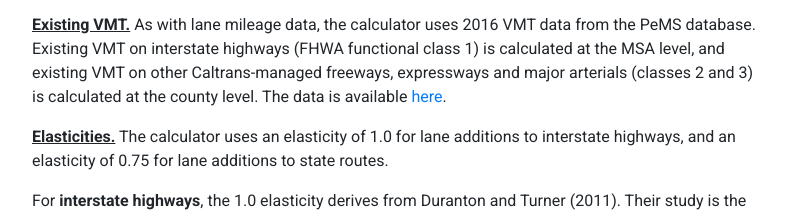
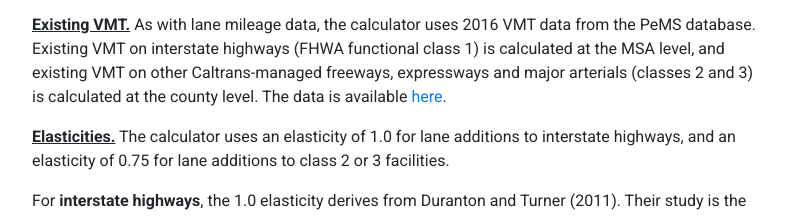
Before and after one commit to wloh33/InducedTravelDemand, a plain HTML site: page about.html in a window 1280 px wide. Shown: the part 2360-2576 px from the top of the page, without its empty margins (243-1034 px from the left). Drawn offline with nearby package versions, Linux system fonts and the light colour scheme.

Commit message:
Text update

```diff
--- a/about.html
+++ b/about.html
@@ -98,7 +98,7 @@
 
           <p><u><strong>Existing VMT.</strong></u> As with lane mileage data, the calculator uses 2016 VMT data from the PeMS database. Existing VMT on interstate highways (FHWA functional class 1) is calculated at the MSA level, and existing VMT on other Caltrans-managed freeways, expressways and major arterials (classes 2 and 3) is calculated at the county level.  The data is available <a href="downloads/Induced-Travel-Calculator-Data.xlsx">here</a>.</p>
 
-          <p><u><strong>Elasticities.</strong></u> The calculator uses an elasticity of 1.0 for lane additions to interstate highways, and an elasticity of 0.75 for lane additions to state routes.</p>
+          <p><u><strong>Elasticities.</strong></u> The calculator uses an elasticity of 1.0 for lane additions to interstate highways, and an elasticity of 0.75 for lane additions to class 2 or 3 facilities.</p>
 
           <p>For <strong>interstate highways</strong>, the 1.0 elasticity derives from Duranton and Turner (2011). Their study is the most recent major study on induced travel in the United States, and is the study that uses the most recent data. Their study used data from 1983, 1993 and 2003 for all MSAs in the United States (with interstates in urbanized areas). Among other modeling, the study used a two-stage least squares regression with three instrumental variables to estimate the elasticity of vehicle kilometers traveled (VKT) on all interstate highways in MSAs (not just in urbanized areas) with respect to interstate lane kilometers. The authors concluded that their estimation method better controls for the possible bi-directional relationship between VMT and lane miles than the methods used in previous studies. Using that “preferred estimation method,” their “preferred estimate” was a long-run (10-year) elasticity of 1.03. However, while the authors concluded that “diversion of traffic from other road networks does not appear to play a large role,” they cautioned that they could not “rule out the absence of a substitution effect.” They estimated that the “diversion of traffic from other classes of roads accounts for between 0 and 10 percent of the total [induced] interstate VKT.”</p>
 
```
